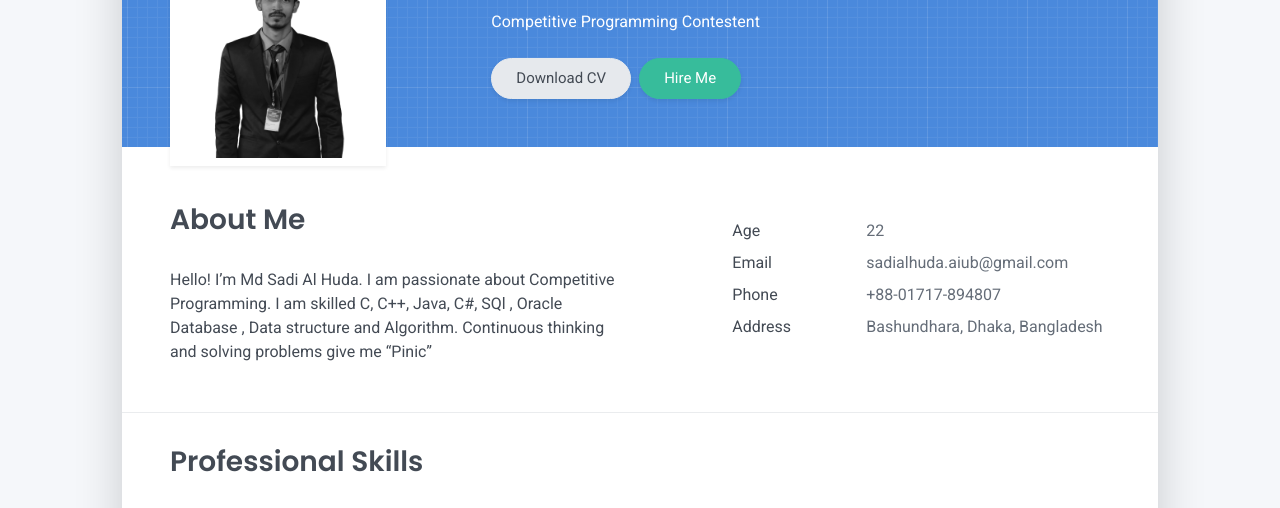
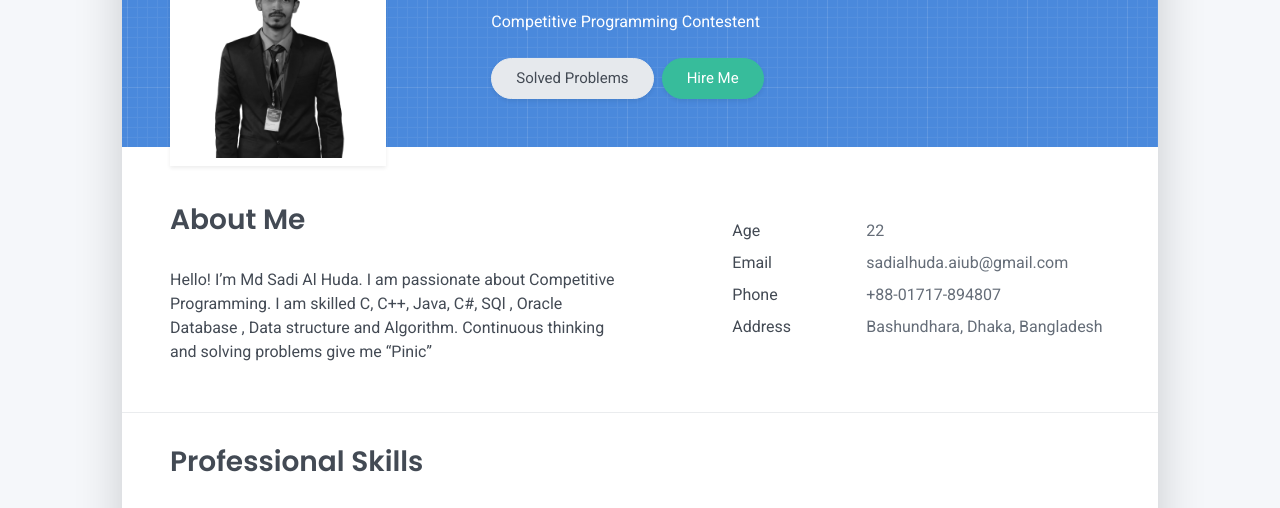
Before and after one commit to binarybeast004/binarybeast004.github.io, a plain HTML site: page index.html in a window 1280 px wide. Shown: the part 222-730 px from the top of the page. Drawn offline with Linux system fonts and the light colour scheme.

Commit message:
first commit

```diff
--- a/index.html
+++ b/index.html
@@ -57,7 +57,7 @@
       <div class="col-lg-8 col-md-7 text-center text-md-start">
         <h2 class="h1 mt-2" data-aos="fade-left" data-aos-delay="0">Md Sadi Al Huda</h2>
         <p data-aos="fade-left" data-aos-delay="100">Competitive Programming Contestent</p>
-        <div class="d-print-none" data-aos="fade-left" data-aos-delay="200"><a class="btn btn-light text-dark shadow-sm mt-1 me-1" href="right-resume.pdf" target="_blank">Download CV</a><a class="btn btn-success shadow-sm mt-1" href="#contact">Hire Me</a></div>
+        <div class="d-print-none" data-aos="fade-left" data-aos-delay="200"><a class="btn btn-light text-dark shadow-sm mt-1 me-1" href="https://www.stopstalk.com/user/profile/Binarybeast004" target="_blank">Solved Problems</a><a class="btn btn-success shadow-sm mt-1" href="#contact">Hire Me</a></div>
       </div>
     </div>
   </div>
```
